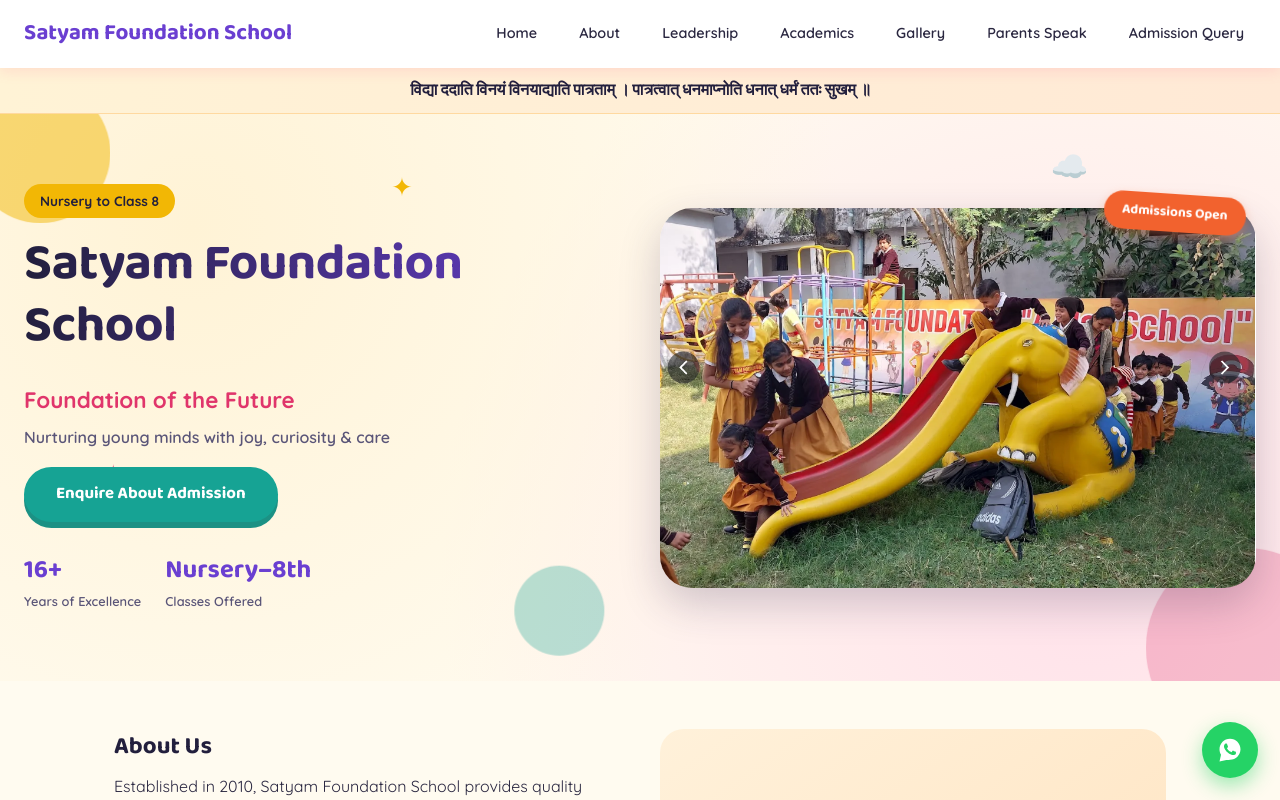
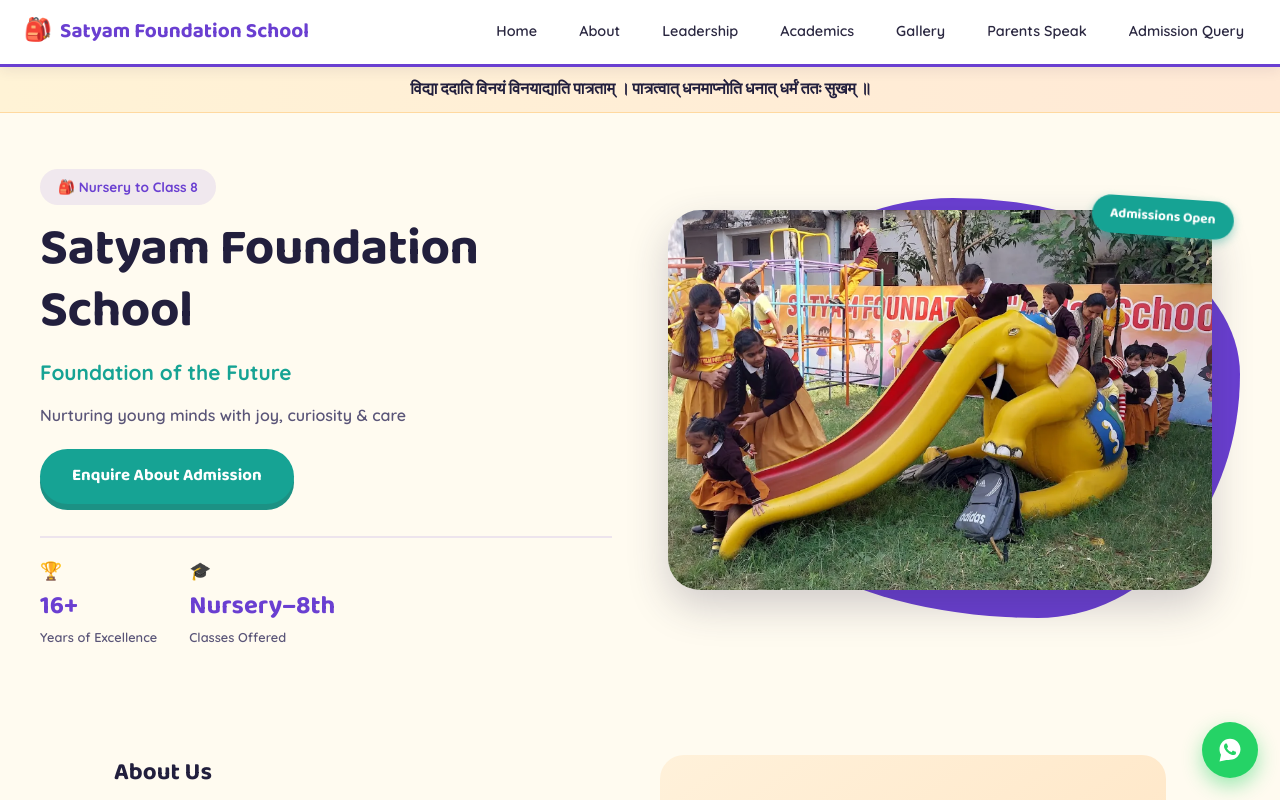
Before and after one commit to saniya-gupta-gammaedge/Satyam-foundation-school, a React (Vite) app: page / in a window 1280 px wide. Shown: the top 800 px of the page. Built offline with nearby package versions, Linux system fonts and the light colour scheme.

Commit message:
Fixed the UI

```diff
--- a/src/App.css
+++ b/src/App.css
@@ -48,19 +48,28 @@
   justify-content: space-between;
   flex-wrap: wrap;
   gap: 12px;
-  padding: 16px 24px;
+  padding: 14px 24px;
   background: #fff;
-  box-shadow: 0 4px 12px rgba(255, 105, 145, 0.15);
+  border-bottom: 3px solid var(--purple);
+  box-shadow: 0 4px 12px rgba(45, 42, 74, 0.08);
   position: sticky;
   top: 0;
   z-index: 10;
 }
 
 .navbar-brand {
+  display: flex;
+  align-items: center;
+  gap: 8px;
   font-family: 'Baloo 2', system-ui, sans-serif;
-  font-size: 1.4rem;
+  font-size: 1.3rem;
   font-weight: 700;
   color: var(--purple);
+}
+
+.navbar-brand::before {
+  content: "🎒";
+  font-size: 1.4rem;
 }
 
 .navbar-links {
@@ -131,139 +140,83 @@
 .hero {
   position: relative;
   overflow: hidden;
+  padding: 0 24px 60px;
+  background: var(--bg);
+}
+
+.hero-inner {
+  position: relative;
+  z-index: 1;
   display: flex;
   align-items: center;
-  gap: 40px;
+  gap: 56px;
   flex-wrap: wrap;
-  padding: 70px 24px;
-  max-width: 1500px;
+  max-width: 1200px;
   margin: 0 auto;
-  background: radial-gradient(circle at 15% 20%, #fff3d6 0%, transparent 55%),
-    radial-gradient(circle at 85% 80%, #ffe1ea 0%, transparent 55%);
-}
-
-.hero-shape {
-  position: absolute;
-  border-radius: 50%;
-  z-index: 0;
-  opacity: 0.5;
-  animation: float 6s ease-in-out infinite;
-}
-
-.shape-1 {
-  width: 140px;
-  height: 140px;
-  background: var(--yellow);
-  top: -30px;
-  left: -30px;
-  animation-duration: 7s;
-}
-
-.shape-2 {
-  width: 90px;
-  height: 90px;
-  background: var(--teal);
-  bottom: 20px;
-  left: 40%;
-  opacity: 0.3;
-  animation-duration: 5s;
-  animation-delay: 0.5s;
-}
-
-.shape-3 {
-  width: 200px;
-  height: 200px;
-  background: var(--pink);
-  bottom: -80px;
-  right: -60px;
-  opacity: 0.25;
-  animation-duration: 8s;
-  animation-delay: 1s;
-}
-
-@keyframes float {
-  0%, 100% { transform: translateY(0) translateX(0); }
-  50% { transform: translateY(-18px) translateX(8px); }
-}
-
-.hero-float {
-  position: absolute;
-  z-index: 1;
-  font-size: 1.6rem;
-  animation: float 5s ease-in-out infinite;
-  pointer-events: none;
-}
-
-.star-1 {
-  top: 12%;
-  left: 30%;
-  color: var(--yellow);
-  animation-duration: 4s;
-}
-
-.star-2 {
-  top: 60%;
-  left: 8%;
-  color: var(--pink);
-  animation-duration: 6s;
-  animation-delay: 0.8s;
-}
-
-.cloud-1 {
-  top: 5%;
-  right: 15%;
-  font-size: 1.9rem;
-  animation-duration: 7s;
+  padding-top: 56px;
 }
 
 .hero-text {
-  flex: 1 1 320px;
-  position: relative;
-  z-index: 1;
+  flex: 1 1 380px;
+  display: flex;
+  flex-direction: column;
+  gap: 14px;
 }
 
 .hero-badge {
-  display: inline-block;
-  background: var(--yellow);
-  color: var(--dark);
+  display: inline-flex;
+  align-self: flex-start;
+  align-items: center;
+  gap: 6px;
+  background: rgba(106, 63, 209, 0.1);
+  color: var(--purple);
   font-weight: 700;
   font-size: 0.85rem;
-  padding: 6px 16px;
+  padding: 7px 18px;
   border-radius: 999px;
-  margin-bottom: 16px;
 }
 
 .hero h1 {
   font-size: 3.2rem;
-  background: linear-gradient(90deg, var(--dark), var(--purple));
-  -webkit-background-clip: text;
-  background-clip: text;
-  color: transparent;
+  color: var(--dark);
   letter-spacing: -0.01em;
+  margin: 0;
 }
 
 .tagline {
-  font-size: 1.4rem;
-  color: var(--pink);
+  font-size: 1.3rem;
+  color: var(--teal);
   font-weight: 700;
-  margin-bottom: 0.3em;
+  margin: 0;
 }
 
 .hero-sub {
   color: var(--text-light);
   font-weight: 600;
+  margin: 0 0 6px;
+}
+
+.cta-button {
+  align-self: flex-start;
 }
 
 .hero-stats {
   display: flex;
-  gap: 24px;
+  gap: 32px;
   flex-wrap: wrap;
-  margin-top: 28px;
+  margin-top: 18px;
+  padding-top: 18px;
+  border-top: 2px solid rgba(106, 63, 209, 0.12);
 }
 
 .stat {
   display: flex;
   flex-direction: column;
+}
+
+.stat-icon {
+  font-size: 1.1rem;
+  margin-bottom: 2px;
 }
 
 .stat-num {
@@ -281,11 +234,21 @@
 
 .hero-image-wrap {
   position: relative;
-  flex: 1 1 320px;
+  flex: 1 1 380px;
   z-index: 1;
+  padding: 12px 28px 28px 0;
+}
+
+.hero-wave {
+  position: absolute;
+  inset: 0 0 0 40px;
+  background: var(--purple);
+  border-radius: 46% 54% 38% 62% / 56% 42% 58% 44%;
+  z-index: 0;
 }
 
 .hero-image {
+  position: relative;
   min-height: 280px;
   width: 100%;
   max-height: 380px;
@@ -302,9 +265,9 @@
 
 .admission-sticker {
   position: absolute;
-  top: -14px;
-  right: 10px;
-  background: var(--orange);
+  top: 0;
+  right: 6px;
+  background: var(--teal);
   color: #fff;
   font-family: 'Baloo 2', system-ui, sans-serif;
   font-weight: 700;
@@ -312,7 +275,7 @@
   padding: 8px 18px;
   border-radius: 999px;
   transform: rotate(6deg);
-  box-shadow: 0 4px 10px rgba(255, 133, 82, 0.4);
+  box-shadow: 0 4px 10px rgba(22, 163, 148, 0.4);
   z-index: 2;
   animation: wiggle 3.5s ease-in-out infinite;
 }
@@ -777,7 +740,15 @@
     padding: 4px 10px;
   }
 
-  .hero,
+  .hero {
+    padding: 0 16px 40px;
+  }
+
+  .hero-inner {
+    padding-top: 32px;
+    gap: 32px;
+  }
+
   .section {
     padding: 40px 16px;
   }
@@ -790,6 +761,10 @@
     font-size: 1.1rem;
   }
 
+  .hero-image-wrap {
+    padding: 8px 16px 16px 0;
+  }
+
   .section-inner.reverse,
   .leadership .section-inner:nth-child(2) {
     flex-direction: column;
--- a/src/components/Hero.jsx
+++ b/src/components/Hero.jsx
@@ -4,33 +4,32 @@
 export default function Hero() {
   return (
     <section id="home" className="hero">
-      <div className="hero-shape shape-1" />
-      <div className="hero-shape shape-2" />
-      <div className="hero-shape shape-3" />
-      <span className="hero-float star-1">✦</span>
-      <span className="hero-float star-2">✦</span>
-      <span className="hero-float cloud-1">☁️</span>
+      <div className="hero-inner">
         <div className="hero-text">
-        <span className="hero-badge">Nursery to Class 8</span>
+          <span className="hero-badge">🎒 Nursery to Class 8</span>
           <h1>Satyam Foundation School</h1>
           <p className="tagline">Foundation of the Future</p>
           <p className="hero-sub">Nurturing young minds with joy, curiosity & care</p>
           <a href="#admission" className="cta-button">Enquire About Admission</a>
           <div className="hero-stats">
             <div className="stat">
+              <span className="stat-icon">🏆</span>
               <span className="stat-num">16+</span>
               <span className="stat-label">Years of Excellence</span>
             </div>
             <div className="stat">
+              <span className="stat-icon">🎓</span>
               <span className="stat-num">Nursery–8th</span>
               <span className="stat-label">Classes Offered</span>
             </div>
           </div>
         </div>
         <Reveal className="hero-image-wrap">
+          <div className="hero-wave" />
+          <img src={playground} alt="Students playing at Satyam Foundation School" className="hero-image" />
           <span className="admission-sticker">Admissions Open</span>
-        <img src={playground} alt="Students playing at Satyam Foundation School" className="hero-image" />
         </Reveal>
+      </div>
     </section>
   )
 }
```
Also changed, not shown: src/assets/assembly.png, src/assets/playground.png. Lines whose indentation alone changed are shown as unchanged.
